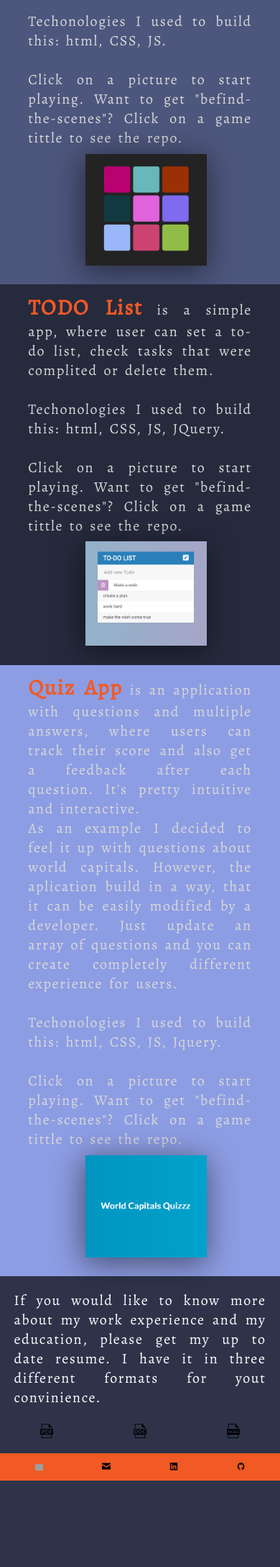
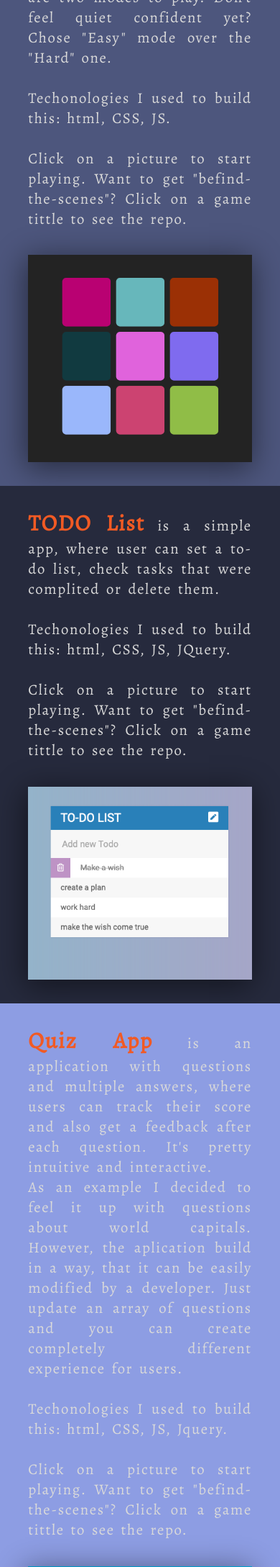
Before and after one commit to pashatay/portfolio, a PHP site: page / in a window 390 px wide. Shown: the part 1200-3377 px from the top of the page at 72% size. Before the commit the page ends 3257 px from the top, so only its background shows below. Run offline with PHP 8.4, Linux system fonts and the light colour scheme; grey boxes are pictures that could not be loaded.

Commit message:
size change

```diff
--- a/css/flex.css
+++ b/css/flex.css
@@ -9,6 +9,9 @@
     height: auto;
     padding: 3%;
   }
+  .contact-img{
+    width: 30px;
+  }
   .about-me>img{
       display: none;
   }
@@ -16,6 +19,7 @@
     width: 85%;
     height: 100vh;
     padding:0;
+    margin-top: 10%;
   }
   .projects>div {
     display: flex;
@@ -23,14 +27,27 @@
     align-items: center;
     height: auto;
   }
+  .project-img{
+    width: 80vw;
+    margin: auto;
+    margin-bottom: 5%;
+  }
   .resume{
     display: flex;
     flex-direction: column;
     height: auto;
   }
-
+  .resume-img{
+    width: 50px;
+  }
+  .resume p{
+    font-size: 1.3em;
+  }
   p{
       width: 85%;
+      font-size: 1.3em;
+      margin-top: 5%;
+      margin-bottom: 10%;
   }
   .resume-links{
     display: flex;
--- a/css/resume.css
+++ b/css/resume.css
@@ -11,7 +11,7 @@
     width: auto;
     color: rgb(255, 255, 255);
     justify-content: center;
-    font-size: 20px;
+    font-size: 1.5em;
     margin-top: 5%;
     margin-bottom: 5%;
   }
@@ -25,7 +25,7 @@
     padding: 1%;
   }
   .resume-img{
-    width: 5vw;
+    width: 90px;
   }
   .resume-img:hover{
     transform: translate(0px,-4px);
--- a/css/style.css
+++ b/css/style.css
@@ -44,7 +44,7 @@ body{
 
 p{
     color: #D9D9D9;
-    font-size: 20px;
+    font-size: 1.5em;
     width: 70%;
     flex-grow: 1;
     margin-right: 5%;
@@ -77,7 +77,7 @@ p>a{
 }
 
 .contact-img{
-  width: 3vw;
+  width: 50px;
 }
 
 #myBtn {
--- a/index.html
+++ b/index.html
@@ -9,8 +9,8 @@
     <link rel="stylesheet" type="text/css" href="css/style.css">
     <link rel="stylesheet" type="text/css" href="css/navbar.css">
     <link rel="stylesheet" type="text/css" href="css/style-projects.css">
+    <link rel="stylesheet" type="text/css" href="css/resume.css">
     <link rel="stylesheet" type="text/css" href="css/flex.css">
-    <link rel="stylesheet" type="text/css" href="css/resume.css">
 
     <link href="https://fonts.googleapis.com/css?family=Alegreya&display=swap" rel="stylesheet">
     <script src="https://code.jquery.com/jquery-3.4.1.js"
```
